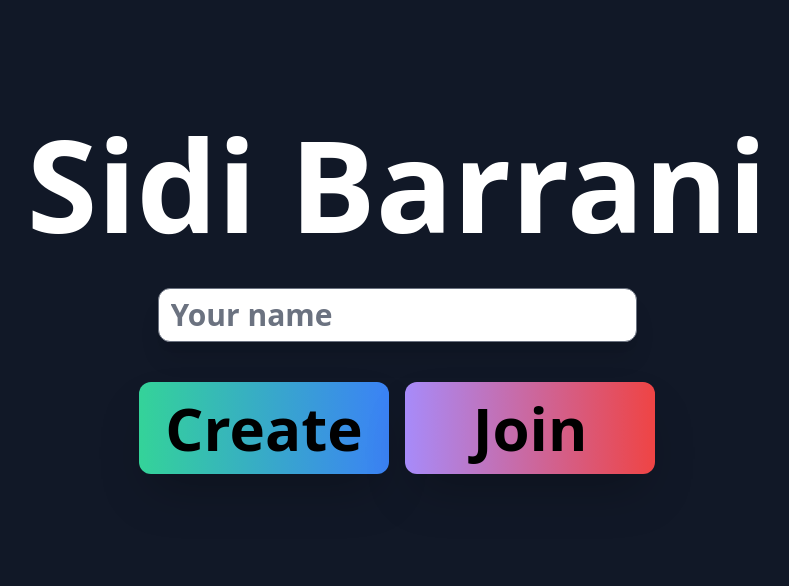
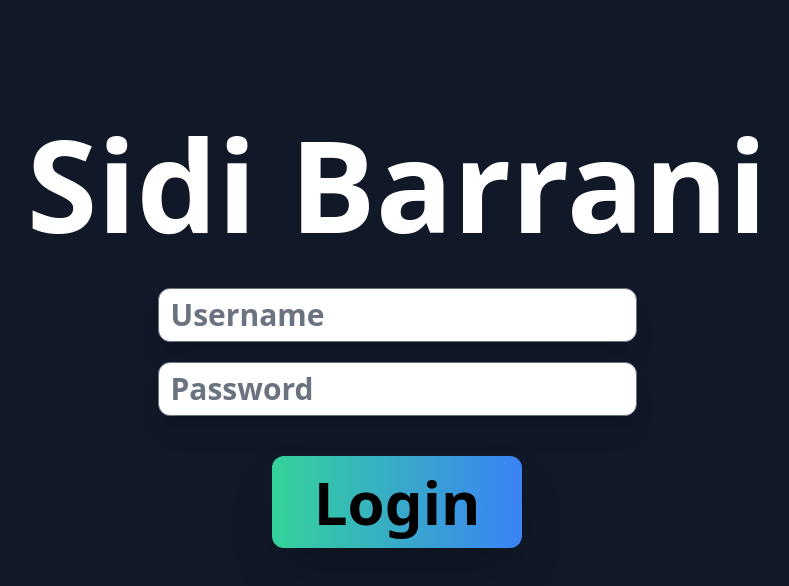
Before and after one commit to stilistik/sidibarrani, a Vue app: page / in a window 1280 px wide. Shown: the top 586 px of the page, without its empty margins (243-1032 px from the left). Built offline with nearby package versions, Linux system fonts and the light colour scheme; no server answers; what @tailwindcss/typography, aws-amplify would draw is missing.

Commit message:
feat: add login screen

```diff
--- a/src/pages/Home.vue
+++ /dev/null
@@ -1,70 +0,0 @@
-<template>
-  <div class="w-full h-full p-10 bg-gray-900">
-    <div class="container mx-auto px-20">
-      <div class="text-center">
-        <h1 class="text-9xl font-extrabold mt-20 text-white">Sidi Barrani</h1>
-      </div>
-      <div class="flex justify-center w-full my-10">
-        <input
-          v-bind="name"
-          type="text"
-          placeholder="Your name"
-          class="rounded-xl text-3xl font-bold shadow-xl"
-        />
-      </div>
-      <div class="flex justify-center w-full">
-        <router-link
-          to="/create"
-          style="width: 250px"
-          class="
-            text-center
-            bg-gradient-to-r
-            from-green-400
-            hover:from-green-300
-            to-blue-500
-            hover:to-blue-400
-            text-6xl
-            font-extrabold
-            rounded-xl
-            shadow-2xl
-            p-4
-            mx-2
-          "
-        >
-          Create
-        </router-link>
-        <router-link
-          to="/games"
-          style="width: 250px"
-          class="
-            text-center
-            bg-gradient-to-r
-            from-purple-400
-            hover:from-purple-300
-            to-red-500
-            hover:to-red-400
-            text-6xl
-            font-extrabold
-            rounded-xl
-            shadow-2xl
-            p-4
-            mx-2
-          "
-        >
-          Join
-        </router-link>
-      </div>
-    </div>
-  </div>
-</template>
-
-<script lang="ts">
-import { defineComponent } from "vue";
-
-export default defineComponent({
-  name: "Home",
-  data: function () {
-    return { name: "" };
-  },
-});
-</script>
--- /dev/null
+++ b/src/pages/Login.vue
@@ -0,0 +1,72 @@
+<template>
+  <div class="w-full h-full p-10 bg-gray-900">
+    <div class="container mx-auto px-20">
+      <div class="text-center">
+        <h1 class="text-9xl font-extrabold mt-20 text-white">Sidi Barrani</h1>
+      </div>
+      <div class="flex flex-col col-span-4 items-center w-full my-10 gap-5">
+        <input
+          v-model="name"
+          type="text"
+          placeholder="Username"
+          class="rounded-xl text-3xl font-bold shadow-xl"
+        />
+        <input
+          v-model="password"
+          type="password"
+          placeholder="Password"
+          class="rounded-xl text-3xl font-bold shadow-xl"
+        />
+      </div>
+      <div class="flex justify-center w-full">
+        <button
+          @click="login()"
+          style="width: 250px"
+          class="
+            text-center
+            bg-gradient-to-r
+            from-green-400
+            hover:from-green-300
+            to-blue-500
+            hover:to-blue-400
+            text-6xl
+            font-extrabold
+            rounded-xl
+            shadow-2xl
+            p-4
+            mx-2
+          "
+        >
+          Login
+        </button>
+      </div>
+      <span class="text-white" v-if="loading">Loading...</span>
+    </div>
+  </div>
+</template>
+
+<script lang="ts">
+import { defineComponent, inject } from "vue";
+import { API, graphqlOperation } from "aws-amplify";
+import { createPlayer } from "../graphql/mutations";
+
+export default defineComponent({
+  name: "Login",
+  data: function () {
+    return { name: "", password: "", loading: false };
+  },
+  methods: {
+    createPlayer: async function (redirectTo: string) {
+      this.loading = true;
+      const res = (await API.graphql(
+        graphqlOperation(createPlayer, {
+          input: {
+            name: this.name,
+          },
+        })
+      )) as any;
+      this.loading = false;
+    },
+  },
+});
+</script>
--- a/src/router/index.ts
+++ b/src/router/index.ts
@@ -1,11 +1,11 @@
 import { createRouter, createWebHistory } from 'vue-router'
-import Home from '/src/pages/Home.vue'
+import Login from '/src/pages/Login.vue'
 import GameList from '/src/pages/GameList.vue'
 const routes = [
   {
     path: '/',
-    name: 'Home',
-    component: Home,
+    name: 'Login',
+    component: Login,
   },
   {
     path: '/games',
```
Also changed, not shown: src/App.vue (line endings or trailing spaces).
